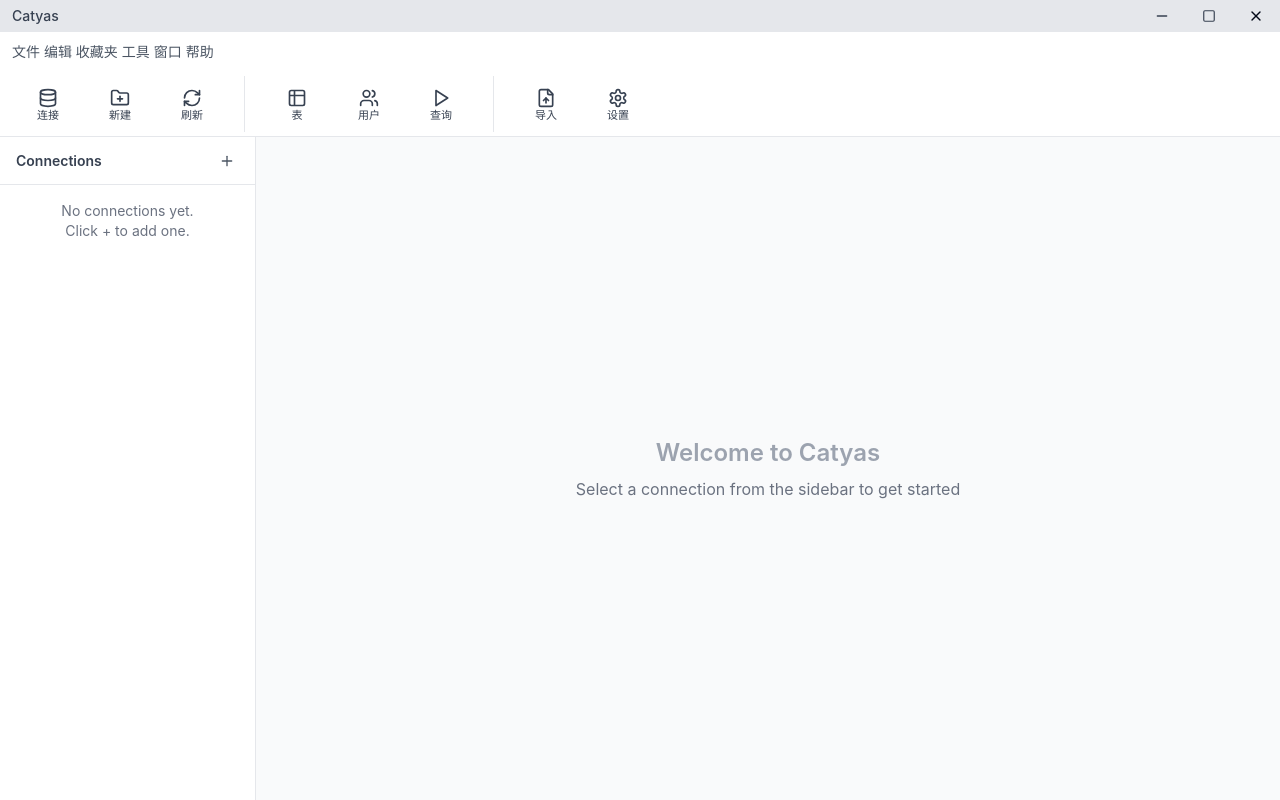
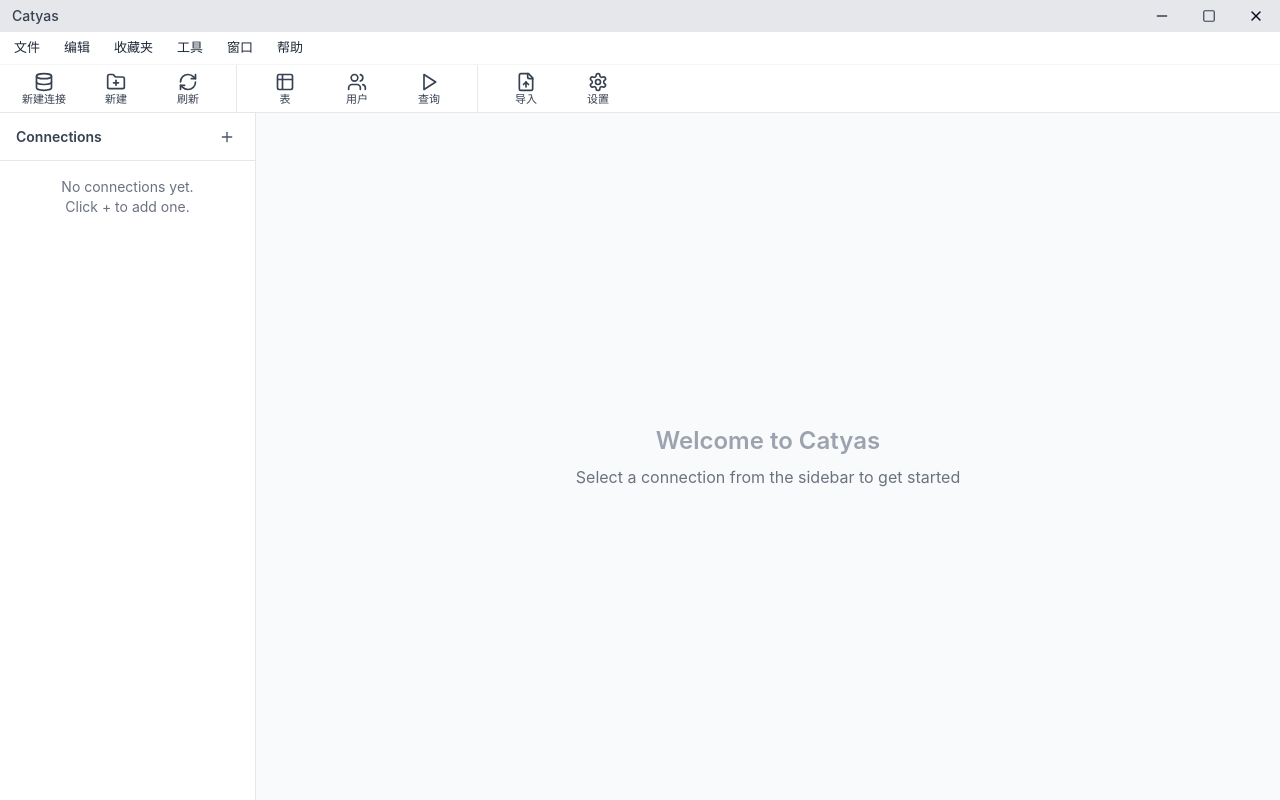
Before and after one commit to quantmew/catyas, a React (Vite) app: page / in a window 1280 px wide. Built offline with nearby package versions, Linux system fonts and the light colour scheme; the HTML template or start-up script is replaced by a standard one.

Commit message:
update titlebar

```diff
--- a/src/components/TopRibbon.tsx
+++ b/src/components/TopRibbon.tsx
@@ -1,4 +1,5 @@
 import { Database, Table2, Users, Settings, Play, FolderPlus, FileUp, RefreshCw } from 'lucide-react'
+import * as Menubar from '@radix-ui/react-menubar'
 
 function RibbonButton({ icon: Icon, label }: { icon: any; label: string }) {
   return (
@@ -13,18 +14,105 @@
 }
 
 export default function TopRibbon() {
+  const handleCommand = (cmd: string) => {
+    switch (cmd) {
+      // 文件
+      case '新建连接':
+      case '新建':
+      case '打开外部文件':
+      case '打开最近使用过的':
+      case '导入连接':
+      case '导出连接':
+        console.log('[菜单]', cmd)
+        break
+      case '退出':
+        window.electronAPI?.windowControl?.close?.()
+        break
+
+      // 编辑
+      case '撤销':
+      case '重做':
+      case '剪切':
+      case '复制':
+      case '粘贴':
+      case '全选':
+        console.log('[编辑]', cmd)
+        break
+
+      // 收藏夹/工具
+      case '添加到收藏夹':
+      case '管理收藏夹':
+      case '结构同步':
+      case '数据传输':
+      case '备份':
+      case '计划任务':
+        console.log('[工具]', cmd)
+        break
+
+      // 窗口
+      case '最小化':
+        window.electronAPI?.windowControl?.minimize?.()
+        break
+      case '最大化':
+        window.electronAPI?.windowControl?.maximize?.()
+        break
+      case '置顶':
+        // 若主进程暴露了置顶切换，可改为 toggleAlwaysOnTop
+        console.log('[窗口] 置顶 (占位)')
+        break
+
+      // 帮助
+      case '查看帮助':
+      case '检查更新':
+      case '关于 Catyas':
+        console.log('[帮助]', cmd)
+        break
+
+      default:
+        console.log('[未处理命令]', cmd)
+    }
+  }
+  const menu = {
+    文件: ['新建连接', '新建', '打开外部文件', '打开最近使用过的', '关闭窗口', '导入连接', '导出连接', '管理云...', '退出'],
+    编辑: ['撤销', '重做', '剪切', '复制', '粘贴', '全选'],
+    收藏夹: ['添加到收藏夹', '管理收藏夹'],
+    工具: ['结构同步', '数据传输', '备份', '计划任务'],
+    窗口: ['最小化', '最大化', '置顶'],
+    帮助: ['查看帮助', '检查更新', '关于 Catyas'],
+  } as const
+
   return (
-    <div className="border-b border-gray-200 dark:border-gray-700 bg-white dark:bg-gray-800">
-      <div className="h-10 px-3 flex items-center text-sm text-gray-600 dark:text-gray-300">
-        文件 编辑 收藏夹 工具 窗口 帮助
-      </div>
-      <div className="h-16 px-3 flex items-center overflow-x-auto">
-        <div className="flex items-center pr-4 mr-4 border-r border-gray-200 dark:border-gray-700">
-          <RibbonButton icon={Database} label="连接" />
+    <div className="border-b border-gray-200 dark:border-gray-700 bg-white dark:bg-gray-800 select-none app-no-drag">
+      <Menubar.Root className="h-8 px-1 flex items-center text-[13px] text-gray-800 dark:text-gray-200 space-x-1">
+        {Object.entries(menu).map(([label, items]) => (
+          <Menubar.Menu key={label}>
+            <Menubar.Trigger className="px-2.5 h-8 rounded data-[state=open]:bg-gray-200 dark:data-[state=open]:bg-gray-700 hover:bg-gray-100 dark:hover:bg-gray-700">
+              {label}
+            </Menubar.Trigger>
+            <Menubar.Portal>
+              <Menubar.Content align="start" className="min-w-[220px] bg-white dark:bg-gray-800 shadow-lg border border-gray-200 dark:border-gray-700 py-1 z-40 rounded">
+                {items.map((item) => (
+                  <Menubar.Item
+                    key={item}
+                    onSelect={() => handleCommand(item)}
+                    className="outline-none w-full text-left px-3 py-1.5 hover:bg-gray-100 dark:hover:bg-gray-700 cursor-default"
+                  >
+                    {item}
+                  </Menubar.Item>
+                ))}
+              </Menubar.Content>
+            </Menubar.Portal>
+          </Menubar.Menu>
+        ))}
+      </Menubar.Root>
+
+      <div className="h-12 px-2 flex items-center overflow-x-auto border-t border-gray-100 dark:border-gray-700">
+        <div className="flex items-center pr-3 mr-3 border-r border-gray-200 dark:border-gray-700">
+          <RibbonButton icon={Database} label="新建连接" />
           <RibbonButton icon={FolderPlus} label="新建" />
           <RibbonButton icon={RefreshCw} label="刷新" />
         </div>
-        <div className="flex items-center pr-4 mr-4 border-r border-gray-200 dark:border-gray-700">
+        <div className="flex items-center pr-3 mr-3 border-r border-gray-200 dark:border-gray-700">
           <RibbonButton icon={Table2} label="表" />
           <RibbonButton icon={Users} label="用户" />
           <RibbonButton icon={Play} label="查询" />
```
